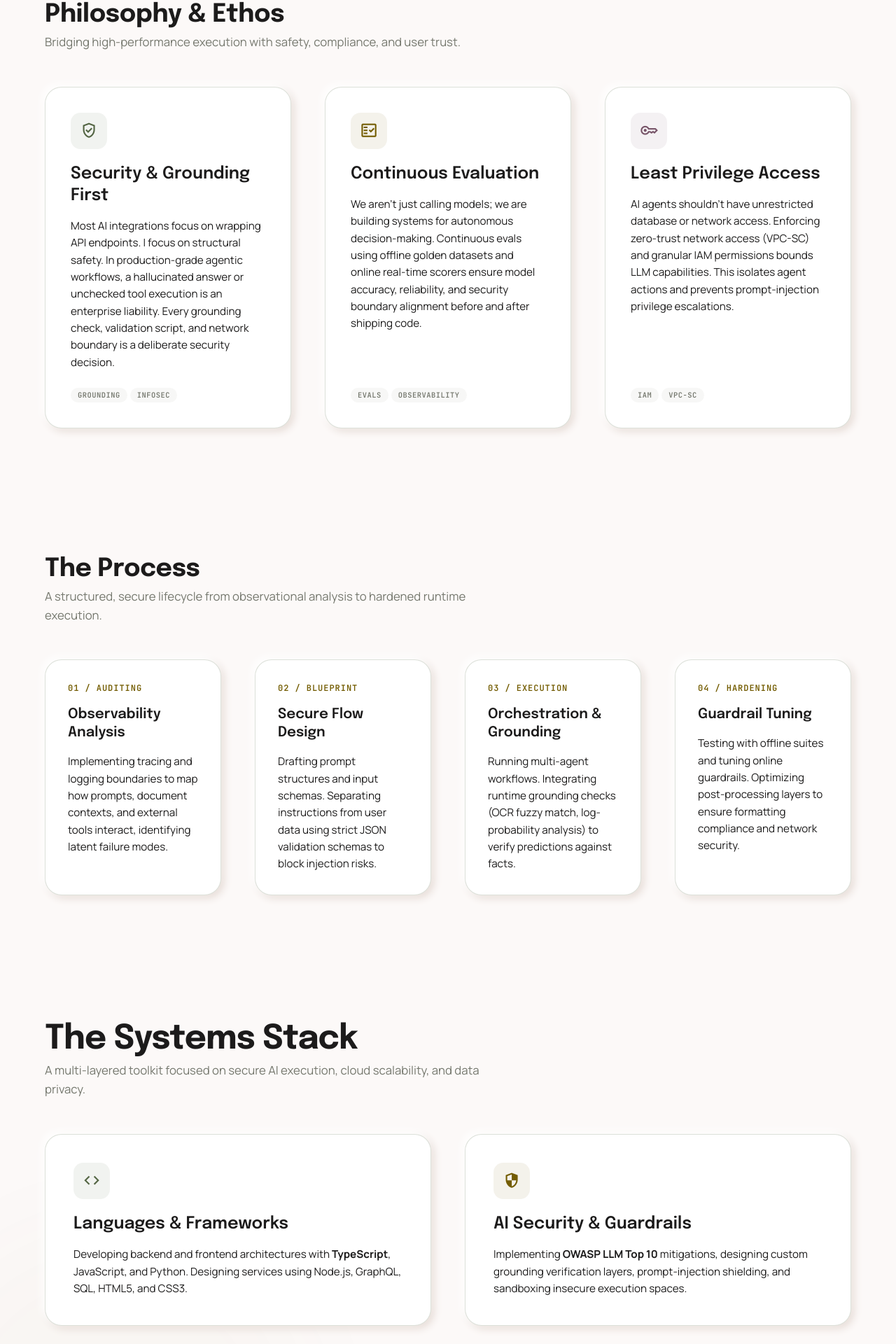
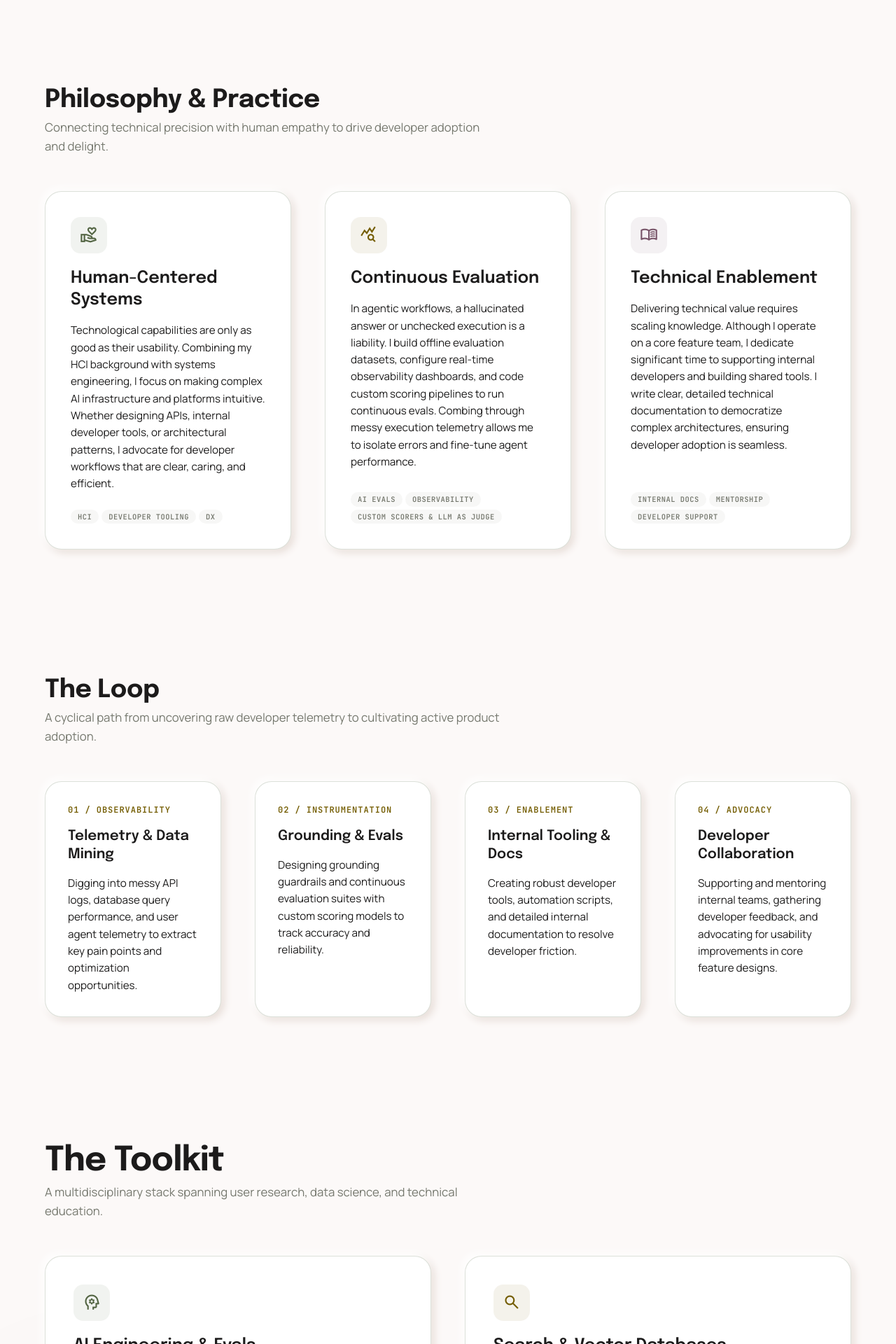
Before and after one commit to ketakisrao/ketakisrao.github.io, an Angular app: page / in a window 1280 px wide. Shown: the part 880-2800 px from the top of the page at 70% size. Built offline with nearby package versions, Linux system fonts and the light colour scheme.

Commit message:
Refactor website copy & assets to focus on Staff Software Engineer transitioning to DevRel

```diff
--- a/src/app/pages/blog/blog.component.html
+++ b/src/app/pages/blog/blog.component.html
@@ -3,7 +3,7 @@
     <header class="blog-header animate-fade-in">
       <h1 class="font-display">The Journal</h1>
       <p class="font-body-lg text-muted">
-        Insights on building production AI agents, system reliability, and cloud security.
+        Reflections on developer experience (DX), telemetry insights, and building technical guides that developers trust.
       </p>
     </header>
 
--- a/src/app/pages/blog/evals-blog.component.html
+++ b/src/app/pages/blog/evals-blog.component.html
@@ -23,7 +23,7 @@
         </div>
         <div class="author-info">
           <span class="author-name">Ketaki Rao</span>
-          <span class="author-role">Staff Software Engineer AI and Security</span>
+          <span class="author-role">Staff Software Engineer • HCI & Data Science</span>
         </div>
       </div>
     </header>
--- a/src/app/pages/blog/grounding-blog.component.html
+++ b/src/app/pages/blog/grounding-blog.component.html
@@ -22,7 +22,7 @@
         </div>
         <div class="author-info">
           <span class="author-name">Ketaki Rao</span>
-          <span class="author-role">Staff Software Engineer AI and Security</span>
+          <span class="author-role">Staff Software Engineer • HCI & Data Science</span>
         </div>
       </div>
     </header>
--- a/src/app/pages/blog/security-blog.component.html
+++ b/src/app/pages/blog/security-blog.component.html
@@ -22,7 +22,7 @@
         </div>
         <div class="author-info">
           <span class="author-name">Ketaki Rao</span>
-          <span class="author-role">Staff Software Engineer AI and Security</span>
+          <span class="author-role">Staff Software Engineer • HCI & Data Science</span>
         </div>
       </div>
     </header>
--- a/src/app/pages/home/home.component.html
+++ b/src/app/pages/home/home.component.html
@@ -7,20 +7,22 @@
   <section class="hero-section" aria-labelledby="hero-title">
     <div class="hero-content animate-fade-in">
       <div class="badge font-label-sm">
-        Staff Software Engineer • AI & Security
+        Staff Software Engineer • HCI & Data Science
       </div>
       <h1 id="hero-title" class="font-display hero-title">
-        Architecting Secure, Production-Grade <span class="text-primary">LLM Agents</span> & <span
-          class="text-secondary">AI Systems</span>.
+        Bridging Complex AI Systems and <span class="text-primary">Developer Enablement</span>.
       </h1>
       <p class="font-body-lg text-muted hero-lead">
-        As a Staff Software Engineer with dual Master's degrees in HCI (Carnegie Mellon) and Data Science, I specialize
-        in building secure, production-ready GenAI and multi-agent workflows on the cloud. I design robust grounding
-        layers, continuous evaluation pipelines, and runtime guardrails to scale enterprise AI safely.
+        As a Staff Software Engineer with dual Master's degrees in HCI (Carnegie Mellon) and Data Science, I build
+        reliable, production-grade AI agents and search systems. My experience ranges from centralizing grounding layers
+        and building continuous evaluation pipelines with custom accuracy scorers to optimizing semantic and hybrid
+        search over vector databases. Driven by a deep interest in developer enablement, I dig into messy telemetry data
+        for insights, support internal engineering teams with custom developer tooling, and author comprehensive
+        internal technical documentation.
       </p>
       <div class="hero-actions">
         <a routerLink="/blog" class="btn btn-primary neumorphic-outset">Read the Journal</a>
-        <a routerLink="/lab" class="btn btn-secondary neumorphic-outset">View Projects</a>
+        <a routerLink="/lab" class="btn btn-secondary neumorphic-outset">Explore the Lab</a>
       </div>
     </div>
 
@@ -35,63 +37,67 @@
   </section>
 
   <!-- Philosophy Section -->
-  <section class="ethics-section" aria-labelledby="ethics-title">
+  <section class="ethics-section" aria-labelledby="philosophy-title">
     <div class="section-header">
-      <h2 id="ethics-title" class="section-title">Philosophy & Ethos</h2>
+      <h2 id="philosophy-title" class="section-title">Philosophy & Practice</h2>
       <p class="font-body-lg text-muted max-width-desc">
-        Bridging high-performance execution with safety, compliance, and user trust.
+        Connecting technical precision with human empathy to drive developer adoption and delight.
       </p>
     </div>
 
     <div class="ethics-grid">
-      <!-- Card 1: Grounding -->
+      <!-- Card 1: HCI & DX -->
       <article class="card neumorphic-outset ethics-card">
         <div class="icon-circle bg-primary-soft">
-          <span class="material-symbols-outlined text-primary">verified_user</span>
+          <span class="material-symbols-outlined text-primary">volunteer_activism</span>
         </div>
-        <h3 class="font-headline-md">Security & Grounding First</h3>
+        <h3 class="font-headline-md">Human-Centered Systems</h3>
         <p class="font-body-md text-muted">
-          Most AI integrations focus on wrapping API endpoints. I focus on structural safety. In production-grade
-          agentic workflows, a hallucinated answer or unchecked tool execution is an enterprise liability. Every
-          grounding check, validation script, and network boundary is a deliberate security decision.
+          Technological capabilities are only as good as their usability. Combining my HCI background with systems
+          engineering, I focus on making complex AI infrastructure and platforms intuitive. Whether designing APIs,
+          internal developer tools, or architectural patterns, I advocate for developer workflows that are clear,
+          caring, and efficient.
         </p>
         <div class="card-footer-tags">
-          <span class="chip font-label-sm">Grounding</span>
-          <span class="chip font-label-sm">InfoSec</span>
+          <span class="chip font-label-sm">HCI</span>
+          <span class="chip font-label-sm">Developer Tooling</span>
+          <span class="chip font-label-sm">DX</span>
         </div>
       </article>
 
-      <!-- Card 2: Evals -->
+      <!-- Card 2: Continuous Evaluation -->
       <article class="card neumorphic-outset ethics-card">
         <div class="icon-circle bg-secondary-soft">
-          <span class="material-symbols-outlined text-secondary">fact_check</span>
+          <span class="material-symbols-outlined text-secondary">query_stats</span>
         </div>
         <h3 class="font-headline-md">Continuous Evaluation</h3>
         <p class="font-body-md text-muted">
-          We aren't just calling models; we are building systems for autonomous decision-making. Continuous evals using
-          offline golden datasets and online real-time scorers ensure model accuracy, reliability, and security boundary
-          alignment before and after shipping code.
+          In agentic workflows, a hallucinated answer or unchecked execution is a liability. I build offline evaluation
+          datasets, configure real-time observability dashboards, and code custom scoring pipelines to run continuous
+          evals. Combing through messy execution telemetry allows me to isolate errors and fine-tune agent performance.
         </p>
         <div class="card-footer-tags">
-          <span class="chip font-label-sm">Evals</span>
+          <span class="chip font-label-sm">AI Evals</span>
           <span class="chip font-label-sm">Observability</span>
+          <span class="chip font-label-sm">Custom Scorers & LLM as judge</span>
         </div>
       </article>
 
-      <!-- Card 3: Least Privilege -->
+      <!-- Card 3: Enablement & Advocacy -->
       <article class="card neumorphic-outset ethics-card">
         <div class="icon-circle bg-tertiary-soft">
-          <span class="material-symbols-outlined text-tertiary">key</span>
+          <span class="material-symbols-outlined text-tertiary">menu_book</span>
         </div>
-        <h3 class="font-headline-md">Least Privilege Access</h3>
+        <h3 class="font-headline-md">Technical Enablement</h3>
         <p class="font-body-md text-muted">
-          AI agents shouldn't have unrestricted database or network access. Enforcing zero-trust network access (VPC-SC)
-          and granular IAM permissions bounds LLM capabilities. This isolates agent actions and prevents
-          prompt-injection privilege escalations.
+          Delivering technical value requires scaling knowledge. Although I operate on a core feature team, I dedicate
+          significant time to supporting internal developers and building shared tools. I write clear, detailed
+          technical documentation to democratize complex architectures, ensuring developer adoption is seamless.
         </p>
         <div class="card-footer-tags">
-          <span class="chip font-label-sm">IAM</span>
-          <span class="chip font-label-sm">VPC-SC</span>
+          <span class="chip font-label-sm">Internal Docs</span>
+          <span class="chip font-label-sm">Mentorship</span>
+          <span class="chip font-label-sm">Developer Support</span>
         </div>
       </article>
     </div>
@@ -100,47 +106,47 @@
   <!-- Process Section -->
   <section class="process-section" aria-labelledby="process-title">
     <div class="section-header">
-      <h2 id="process-title" class="section-title">The Process</h2>
+      <h2 id="process-title" class="section-title">The Loop</h2>
       <p class="font-body-lg text-muted max-width-desc">
-        A structured, secure lifecycle from observational analysis to hardened runtime execution.
+        A cyclical path from uncovering raw developer telemetry to cultivating active product adoption.
       </p>
     </div>
 
     <div class="process-grid">
       <!-- Step 1 -->
       <div class="process-step card neumorphic-outset">
-        <span class="step-num font-label-sm">01 / AUDITING</span>
-        <h4 class="font-headline-md">Observability Analysis</h4>
+        <span class="step-num font-label-sm">01 / OBSERVABILITY</span>
+        <h4 class="font-headline-md">Telemetry & Data Mining</h4>
         <p class="font-body-md text-muted">
-          Implementing tracing and logging boundaries to map how prompts, document contexts, and external tools
-          interact, identifying latent failure modes.
+          Digging into messy API logs, database query performance, and user agent telemetry to extract key pain points
+          and optimization opportunities.
         </p>
       </div>
       <!-- Step 2 -->
       <div class="process-step card neumorphic-outset">
-        <span class="step-num font-label-sm">02 / BLUEPRINT</span>
-        <h4 class="font-headline-md">Secure Flow Design</h4>
+        <span class="step-num font-label-sm">02 / INSTRUMENTATION</span>
+        <h4 class="font-headline-md">Grounding & Evals</h4>
         <p class="font-body-md text-muted">
-          Drafting prompt structures and input schemas. Separating instructions from user data using strict JSON
-          validation schemas to block injection risks.
+          Designing grounding guardrails and continuous evaluation suites with custom scoring models to track accuracy
+          and reliability.
         </p>
       </div>
       <!-- Step 3 -->
       <div class="process-step card neumorphic-outset">
-        <span class="step-num font-label-sm">03 / EXECUTION</span>
-        <h4 class="font-headline-md">Orchestration & Grounding</h4>
+        <span class="step-num font-label-sm">03 / ENABLEMENT</span>
+        <h4 class="font-headline-md">Internal Tooling & Docs</h4>
         <p class="font-body-md text-muted">
-          Running multi-agent workflows. Integrating runtime grounding checks (OCR fuzzy match, log-probability
-          analysis) to verify predictions against facts.
+          Creating robust developer tools, automation scripts, and detailed internal documentation to resolve developer
+          friction.
         </p>
       </div>
       <!-- Step 4 -->
       <div class="process-step card neumorphic-outset">
-        <span class="step-num font-label-sm">04 / HARDENING</span>
-        <h4 class="font-headline-md">Guardrail Tuning</h4>
+        <span class="step-num font-label-sm">04 / ADVOCACY</span>
+        <h4 class="font-headline-md">Developer Collaboration</h4>
         <p class="font-body-md text-muted">
-          Testing with offline suites and tuning online guardrails. Optimizing post-processing layers to ensure
-          formatting compliance and network security.
+          Supporting and mentoring internal teams, gathering developer feedback, and advocating for usability
+          improvements in core feature designs.
         </p>
       </div>
     </div>
@@ -149,58 +155,58 @@
   <!-- Stack Grid Section -->
   <section class="stack-section" aria-labelledby="stack-title">
     <div class="stack-intro section-header">
-      <h2 id="stack-title" class="font-display">The Systems Stack</h2>
+      <h2 id="stack-title" class="font-display">The Toolkit</h2>
       <p class="font-body-lg text-muted max-width-desc">
-        A multi-layered toolkit focused on secure AI execution, cloud scalability, and data privacy.
+        A multidisciplinary stack spanning user research, data science, and technical education.
       </p>
     </div>
 
     <div class="stack-grid">
-      <!-- Card 1: Languages -->
-      <article class="card neumorphic-outset stack-card">
-        <div class="card-icon-circle text-primary bg-primary-soft">
-          <span class="material-symbols-outlined">code</span>
-        </div>
-        <h3 class="font-headline-md">Languages & Frameworks</h3>
-        <p class="font-body-md text-muted">
-          Developing backend and frontend architectures with <strong>TypeScript</strong>, JavaScript, and Python.
-          Designing services using Node.js, GraphQL, SQL, HTML5, and CSS3.
-        </p>
-      </article>
-
-      <!-- Card 2: AI Security -->
-      <article class="card neumorphic-outset stack-card">
-        <div class="card-icon-circle text-secondary bg-secondary-soft">
-          <span class="material-symbols-outlined">security</span>
-        </div>
-        <h3 class="font-headline-md">AI Security & Guardrails</h3>
-        <p class="font-body-md text-muted">
-          Implementing <strong>OWASP LLM Top 10</strong> mitigations, designing custom grounding verification layers,
-          prompt-injection shielding, and sandboxing insecure execution spaces.
-        </p>
-      </article>
-
-      <!-- Card 3: Cloud Infrastructure -->
-      <article class="card neumorphic-outset stack-card">
-        <div class="card-icon-circle text-tertiary bg-tertiary-soft">
-          <span class="material-symbols-outlined">cloud</span>
-        </div>
-        <h3 class="font-headline-md">Cloud & Infrastructure</h3>
-        <p class="font-body-md text-muted">
-          Deploying resilient cloud architectures on Google Cloud Platform (GCP) and AWS, using Cloud
-          Run, Docker, Firebase, BigQuery, IAM policies, and VPC-SC network controls.
-        </p>
-      </article>
-
-      <!-- Card 4: Agentic Systems -->
+      <!-- Card 1: AI Engineering & Evals -->
       <article class="card neumorphic-outset stack-card">
         <div class="card-icon-circle text-primary bg-primary-soft">
           <span class="material-symbols-outlined">psychology</span>
         </div>
-        <h3 class="font-headline-md">Agentic Systems & Evals</h3>
+        <h3 class="font-headline-md">AI Engineering & Evals</h3>
         <p class="font-body-md text-muted">
-          Architecting multi-agent and RAG systems using <strong>Vertex AI</strong>, Model Context Protocol (MCP),
-          semantic vector search, multimodal orchestration, and continuous Evals pipelines.
+          Designing multi-agent workflows, centralizing grounding validation layers, building continuous evaluation
+          pipelines, and crafting custom scorers for LLM accuracy.
+        </p>
+      </article>
+
+      <!-- Card 2: Search & Vector Databases -->
+      <article class="card neumorphic-outset stack-card">
+        <div class="card-icon-circle text-secondary bg-secondary-soft">
+          <span class="material-symbols-outlined">search</span>
+        </div>
+        <h3 class="font-headline-md">Search & Vector Databases</h3>
+        <p class="font-body-md text-muted">
+          Implementing semantic, hybrid, and keyword search using vector databases (e.g. Pinecone, pgvector) to optimize
+          retrieval and agent accuracy.
+        </p>
+      </article>
+
+      <!-- Card 3: Data Science & Observability -->
+      <article class="card neumorphic-outset stack-card">
+        <div class="card-icon-circle text-tertiary bg-tertiary-soft">
+          <span class="material-symbols-outlined">bar_chart</span>
+        </div>
+        <h3 class="font-headline-md">Data Science & Observability</h3>
+        <p class="font-body-md text-muted">
+          Combing through complex, unstructured developer telemetry and API logs using Python, SQL, and analytics
+          platforms to produce actionable insights.
+        </p>
+      </article>
+
+      <!-- Card 4: Developer Advocacy & Tooling -->
+      <article class="card neumorphic-outset stack-card">
+        <div class="card-icon-circle text-primary bg-primary-soft">
+          <span class="material-symbols-outlined">terminal</span>
+        </div>
+        <h3 class="font-headline-md">Developer Advocacy & Tooling</h3>
+        <p class="font-body-md text-muted">
+          Supporting developer cohorts, writing comprehensive internal technical documentation, and coding internal
+          developer tools using TypeScript, Python, and Node.js.
         </p>
       </article>
     </div>
@@ -211,10 +217,10 @@
     <blockquote class="ethos-blockquote animate-fade-in">
       <span class="material-symbols-outlined quote-mark" aria-hidden="true">format_quote</span>
       <p class="font-display quote-text">
-        "The most secure AI systems are the ones built on deterministic boundaries. They do not just generate; they
-        verify."
+        "The most successful developer platforms are built on two pillars: data-driven technical reliability, and a
+        caring, thoughtful user experience."
       </p>
-      <cite class="quote-author font-label-sm">— The Engineering Ethos</cite>
+      <cite class="quote-author font-label-sm">— The Human-Centric Engineer</cite>
     </blockquote>
   </section>
 </main>
```
Also changed, not shown: 6 other files (tests, documents, lock files or other folders).
